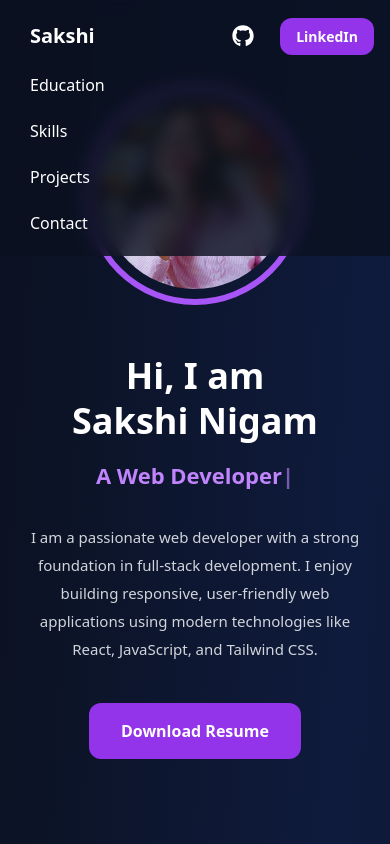
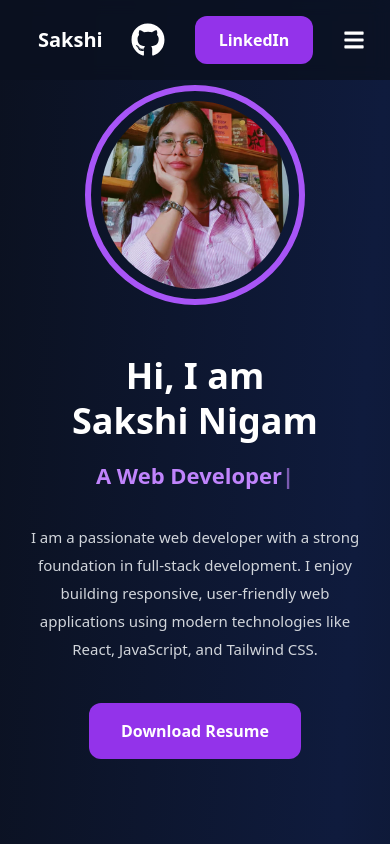
Before and after one commit to Sakshi1166/sakshi-portfolio, a React (Vite) app: page / in a window 390 px wide. Shown: the top 844 px of the page. Built offline with nearby package versions, Linux system fonts and the light colour scheme.

Commit message:
Fix navbar responsiveness and improve mobile layout

```diff
--- a/src/components/Navbar.jsx
+++ b/src/components/Navbar.jsx
@@ -1,96 +1,79 @@
-import { FaGithub } from "react-icons/fa";
+import { useState } from "react";
+import { FaGithub, FaBars, FaTimes } from "react-icons/fa";
 
 export default function Navbar() {
+  const [open, setOpen] = useState(false);
+
   return (
-    <nav
-      className="
-        fixed top-0 w-full z-50
-        bg-[#0b1120]/80 backdrop-blur
-        px-4 sm:px-6 lg:px-[90px]
-        py-4
-      "
-    >
-      <div
-        className="
-          max-w-7xl mx-auto
-          flex flex-col gap-3
-          lg:flex-row lg:items-center lg:justify-between
-        "
-      >
-        {/* TOP ROW (Mobile) / LEFT (Desktop) */}
-        <div className="flex items-center justify-between">
-          {/* NAME */}
-          <div className="section-bar inline-flex items-center text-[20px] font-bold text-white">
-            Sakshi
-          </div>
+    <nav className="fixed top-0 w-full z-50 bg-[#0b1120]/80 backdrop-blur">
+      <div className="max-w-[1400px] mx-auto flex items-center justify-between px-6 md:px-[90px] py-4">
 
-          {/* GITHUB + LINKEDIN (Mobile Right) */}
-          <div className="flex items-center gap-3 lg:hidden">
-            <a
-              href="https://github.com/Sakshi1166"
-              target="_blank"
-              className="section-bar p-2 text-white"
-            >
-              <FaGithub size={22} />
-            </a>
-
-            <a
-              href="https://www.linkedin.com/in/sakshi-nigam-3871872a9"
-              target="_blank"
-              className="
-                bg-purple-600 hover:bg-purple-700
-                transition px-4 py-2 rounded-xl
-                text-white text-[14px] font-semibold
-              "
-            >
-              LinkedIn
-            </a>
-          </div>
+        {/* LEFT — NAME */}
+        <div className="section-pill px-4 py-1.5 text-[20px] font-bold text-white">
+          Sakshi
         </div>
 
-        {/* CENTER LINKS */}
-        <div
-          className="
-            flex flex-wrap justify-center gap-3
-            lg:gap-8
-            text-[16px] text-gray-300 font-medium
-          "
-        >
+        {/* CENTER — NAV LINKS (DESKTOP ONLY — UNCHANGED) */}
+        <div className="hidden md:flex gap-6">
           {["Education", "Skills", "Projects", "Contact"].map((item) => (
             <a
               key={item}
               href={`#${item.toLowerCase()}`}
-              className="section-bar text-white"
+              className="section-pill px-4 py-1.5 text-[16px] font-medium text-gray-200 hover:text-white"
             >
               {item}
             </a>
           ))}
         </div>
 
-        {/* RIGHT ICONS (Desktop only) */}
-        <div className="hidden lg:flex items-center gap-6">
+        {/* RIGHT — ICONS */}
+        <div className="flex items-center gap-4">
+
+          {/* GitHub */}
           <a
             href="https://github.com/Sakshi1166"
             target="_blank"
-            className="section-bar p-2 text-white"
+            rel="noreferrer"
+            className="section-pill p-2 text-white flex items-center justify-center"
           >
-            <FaGithub size={26} />
+            <FaGithub size={34} />
           </a>
 
-          {/* ❗ LinkedIn untouched */}
+          {/* LinkedIn — STRICTLY UNCHANGED */}
           <a
             href="https://www.linkedin.com/in/sakshi-nigam-3871872a9"
             target="_blank"
-            className="
-              bg-purple-600 hover:bg-purple-700
-              transition px-6 py-3 rounded-xl
-              text-white text-[16px] font-semibold
-            "
+            rel="noreferrer"
+            className="pop-hover bg-purple-600 hover:bg-purple-700 transition px-6 py-3 rounded-xl text-white text-[16px] font-semibold"
           >
             LinkedIn
           </a>
+
+          {/* MOBILE MENU BUTTON */}
+          <button
+            onClick={() => setOpen(!open)}
+            className="md:hidden section-pill p-2 text-white"
+          >
+            {open ? <FaTimes size={22} /> : <FaBars size={22} />}
+          </button>
         </div>
       </div>
+
+      {/* MOBILE DROPDOWN MENU */}
+      {open && (
+        <div className="md:hidden px-6 pb-6 flex flex-col gap-4">
+          {["Education", "Skills", "Projects", "Contact"].map((item) => (
+            <a
+              key={item}
+              href={`#${item.toLowerCase()}`}
+              onClick={() => setOpen(false)}
+              className="section-pill px-4 py-2 text-[16px] font-medium text-gray-200 hover:text-white"
+            >
+              {item}
+            </a>
+          ))}
+        </div>
+      )}
     </nav>
   );
 }
```
